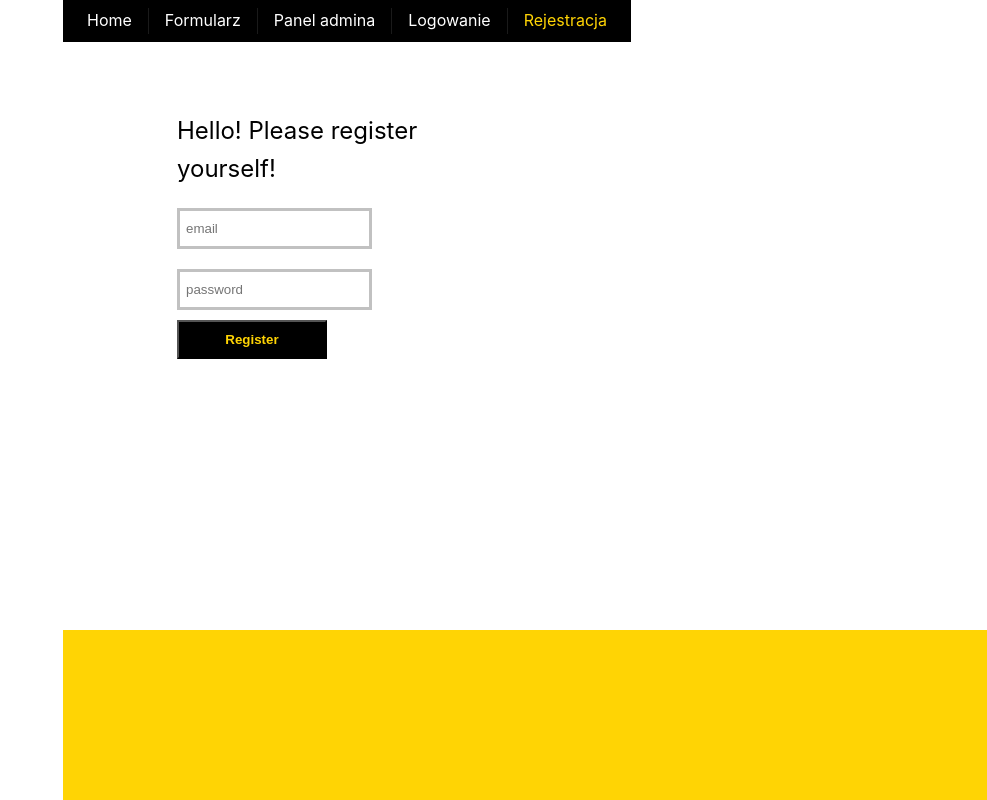
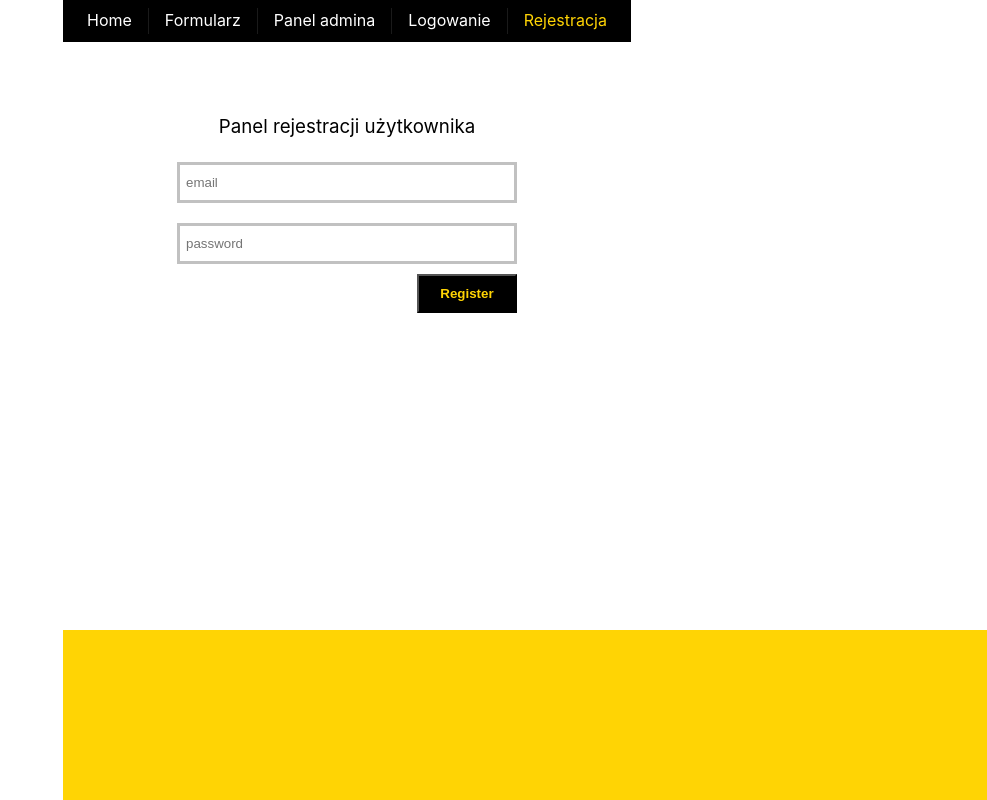
Before and after one commit to arturmsec/siemano, a Vue app in the folder vue/: page /register in a window 1280 px wide. Shown: the whole page, without its empty margins (293-1280 px from the left). Built offline with nearby package versions, Linux system fonts and the light colour scheme.

Commit message:
made registration with basic validation

```diff
--- a/vue/src/views/RegisterView.vue
+++ b/vue/src/views/RegisterView.vue
@@ -1,18 +1,43 @@
 <script>
   import AuthenticationService from '@/services/AuthenticationService'
+  import useVuelidate from '@vuelidate/core'
+  import { required, email, minLength, sameAs } from '@vuelidate/validators'
   export default {
+    setup () {
+    return { v$: useVuelidate() }
+   },
     data() {
       return {
         email: '',
-        password: ''
+        password: '',
+      }
+    },
+    validations() {
+      return {
+        email: {
+          required,
+          email
+        },
+        password: {
+          required,
+          min: minLength(6)
+        }
       }
     },
     methods: {
     async register () {
-      const response = await AuthenticationService.register({
-        email: this.email,
-        password: this.password
-      })
+        const result = await this.v$.$validate()
+        console.log(result)
+        if (result) {
+          try {
+            const response = await AuthenticationService.register({
+            login: this.email,
+            password: this.password
+            })
+          } catch (error) {
+            this.error = error.response.data.error
+          }
+        }
       }
     }
   }
@@ -20,23 +45,22 @@
 
 <template>
   <form>
-    <h2>Hello! Please register yourself!</h2>
+    <h3>Panel rejestracji użytkownika</h3>
     <input
       type="email"
-      name="email"
       placeholder="email"
       v-model="email"
       />
       <input
       type="password"
-      name="password"
       placeholder="password"
       v-model="password"
+      required
       />
       <button
         type="button"
         @click="register"
-        class = "button">
+        class = "userRegister">
         Register
       </button>
   </form>
@@ -44,4 +68,18 @@
 
 <style>
 @import '@/assets/form.css';
+input {
+  width: 100%;
+}
+.userRegister{
+  color: rgb(256, 212, 4);
+  background-color: black;
+  border-width: 2px;
+  border-color: black;
+  margin-left: 240px;
+  padding: 10px;
+  width: 100px;
+  font-weight: 850;
+}
+
 </style>>
```
